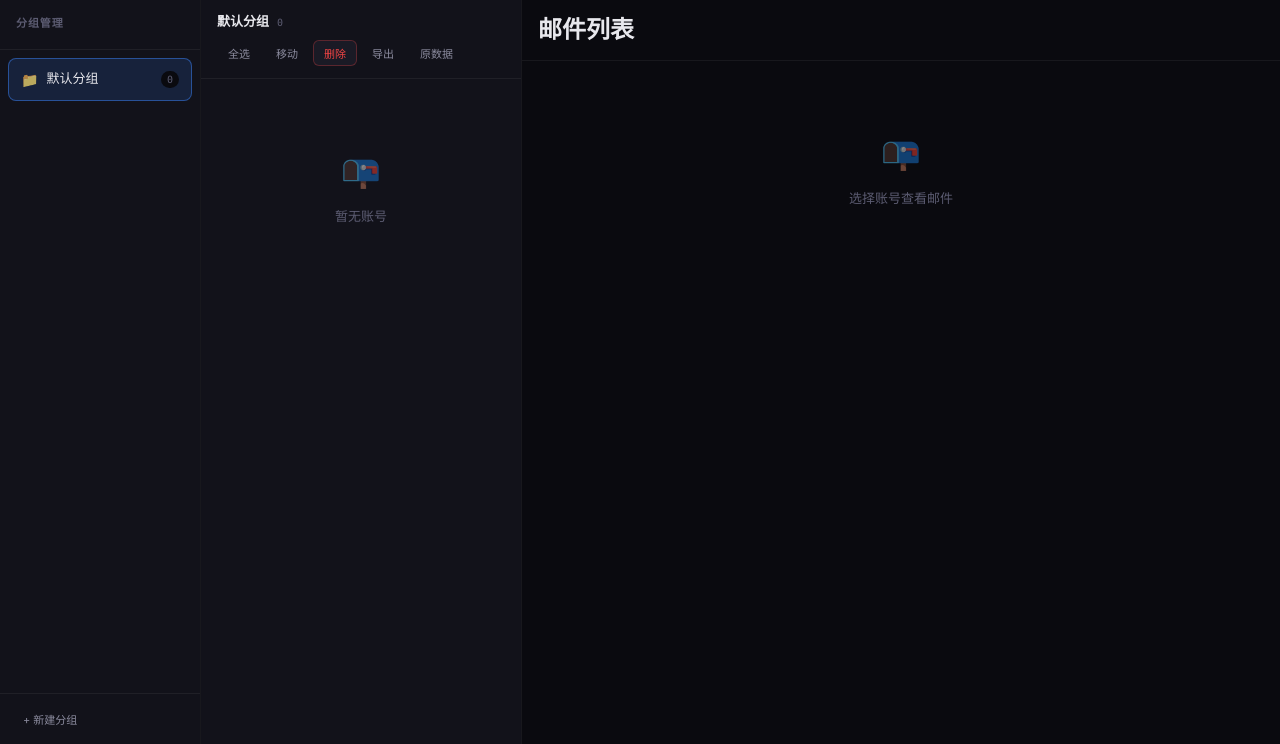
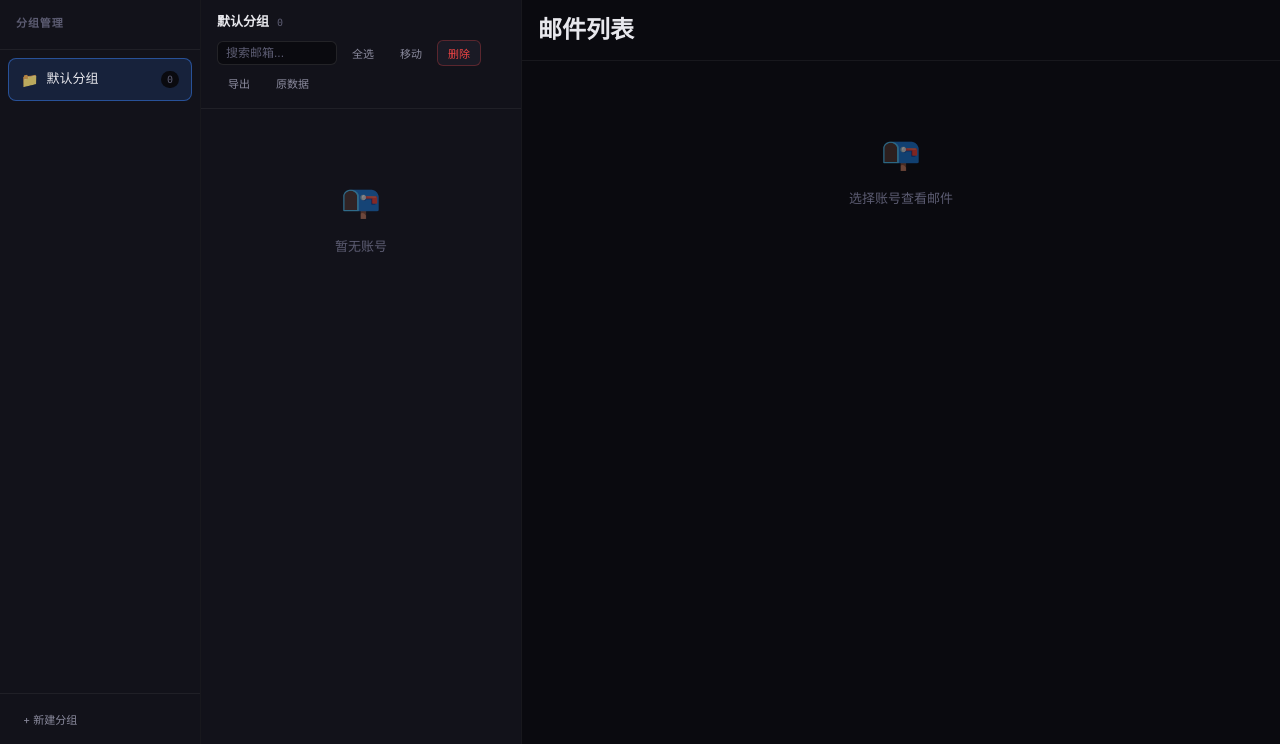
Before and after one commit to a137460387/email-token-post, a Flask app: page / in a window 1280 px wide. Shown: the part 56-800 px from the top of the page. Run offline with Flask 3, Linux system fonts and the light colour scheme.

Commit message:
feat: 添加搜索邮箱账号功能
- 账号列表工具栏添加搜索框
- 输入关键词实时过滤邮箱账号
- 支持按邮箱地址模糊匹配

```diff
--- a/static/app.js
+++ b/static/app.js
@@ -408,7 +408,14 @@
 }
 
 function renderAccountList() {
-    const accounts = getCurrentAccounts();
+    const allAccounts = getCurrentAccounts();
+    const searchKeyword = document.getElementById('accountSearchInput').value.trim().toLowerCase();
+
+    // 根据搜索关键词过滤账号
+    const accounts = searchKeyword
+        ? allAccounts.filter(acc => acc.email.toLowerCase().includes(searchKeyword))
+        : allAccounts;
+
     const list = document.getElementById('accountList');
     const countEl = document.getElementById('accountCount');
     countEl.textContent = `${accounts.length}`;
@@ -635,6 +642,11 @@
         }
     });
 
+    // 搜索账号
+    document.getElementById('accountSearchInput').addEventListener('input', () => {
+        renderAccountList();
+    });
+
     // 确认导入
     document.getElementById('btnConfirmImport').addEventListener('click', async () => {
         const text = document.getElementById('importText').value.trim();
--- a/static/style.css
+++ b/static/style.css
@@ -376,6 +376,27 @@
     display: flex;
     gap: 4px;
     flex-wrap: wrap;
+    align-items: center;
+}
+
+.search-input {
+    padding: 4px 8px;
+    background: var(--bg-primary);
+    border: 1px solid var(--border-default);
+    border-radius: var(--radius-sm);
+    color: var(--text-primary);
+    font-size: 12px;
+    width: 120px;
+    transition: border-color 0.15s;
+}
+
+.search-input:focus {
+    outline: none;
+    border-color: var(--accent);
+}
+
+.search-input::placeholder {
+    color: var(--text-tertiary);
 }
 
 /* ============ 账号列表 ============ */
--- a/templates/index.html
+++ b/templates/index.html
@@ -45,6 +45,7 @@
                         <span class="account-count" id="accountCount">0</span>
                     </div>
                     <div class="toolbar">
+                        <input type="text" id="accountSearchInput" class="search-input" placeholder="搜索邮箱...">
                         <button class="btn btn-ghost btn-sm" id="btnSelectAll">全选</button>
                         <button class="btn btn-ghost btn-sm" id="btnMoveGroup">移动</button>
                         <button class="btn btn-danger btn-sm" id="btnDeleteSelected">删除</button>
```
